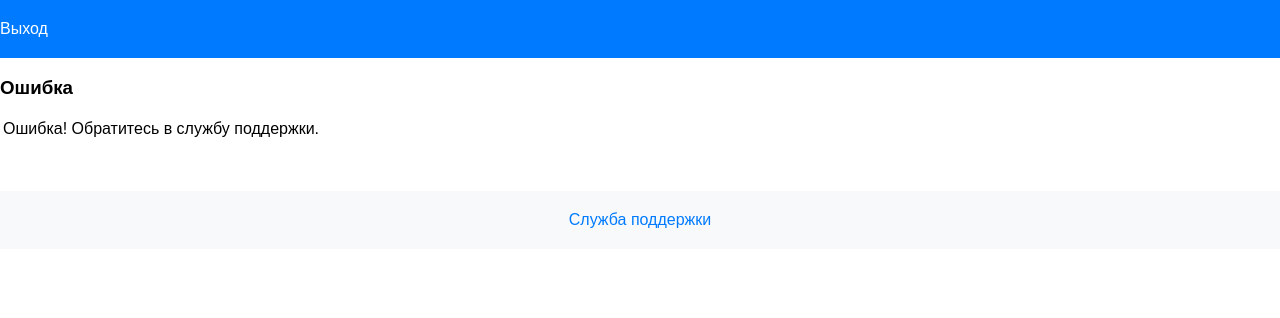
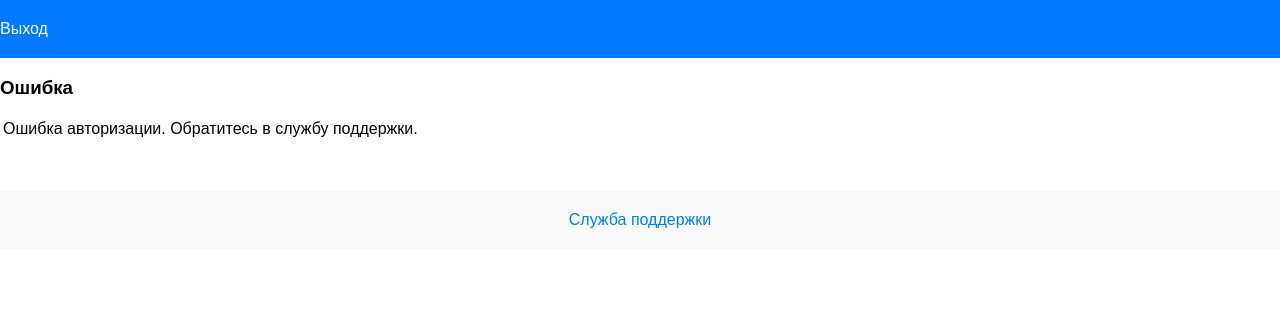
Before and after one commit to DaryaKhatsuk/Client_and_User_Management, a Django app: template templates/accounts/login_failed.html in a window 1280 px wide. Shown: the top 318 px of the page. Run offline with Django 5.2, Linux system fonts and the light colour scheme; the template is opened without the code that fills it, so the values that code supplies are empty.

Commit message:
Update login_failed.html

```diff
--- a/templates/accounts/login_failed.html
+++ b/templates/accounts/login_failed.html
@@ -15,7 +15,7 @@
         <h3 class="title">Ошибка</h3>
         <table>
             <tr>
-                <td>Ошибка! Обратитесь в службу поддержки.</td>
+                <td>Ошибка авторизации. Обратитесь в службу поддержки.</td>
             </tr>
         </table>
     </div>
```
